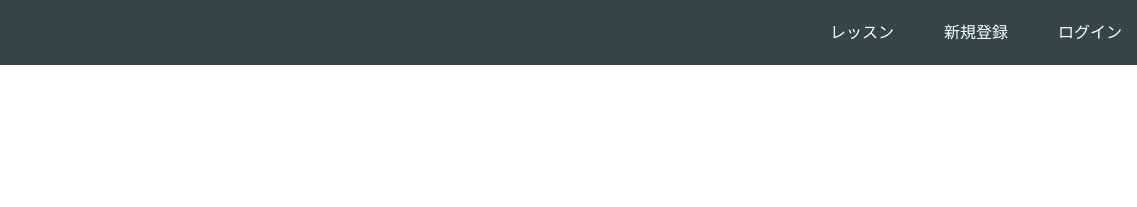
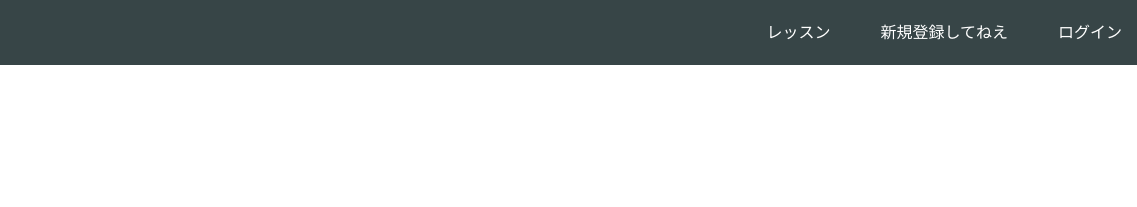
Before and after one commit to chikudenki/chikudenki.github.io, a plain HTML site: page index.html in a window 1280 px wide. Shown: the top 207 px of the page, 143-1280 px from the left. Drawn offline with Linux system fonts and the light colour scheme.

Commit message:
Update index.html

```diff
--- a/index.html
+++ b/index.html
@@ -16,7 +16,7 @@
       <span class="fa fa-bars menu-icon"></span>
       <div class="header-right">
         <a href="#">レッスン</a>
-        <a href="#">新規登録</a>
+        <a href="#">新規登録してねえ</a>
         <a href="#" class="login">ログイン</a>
       </div>
     </div>
```
